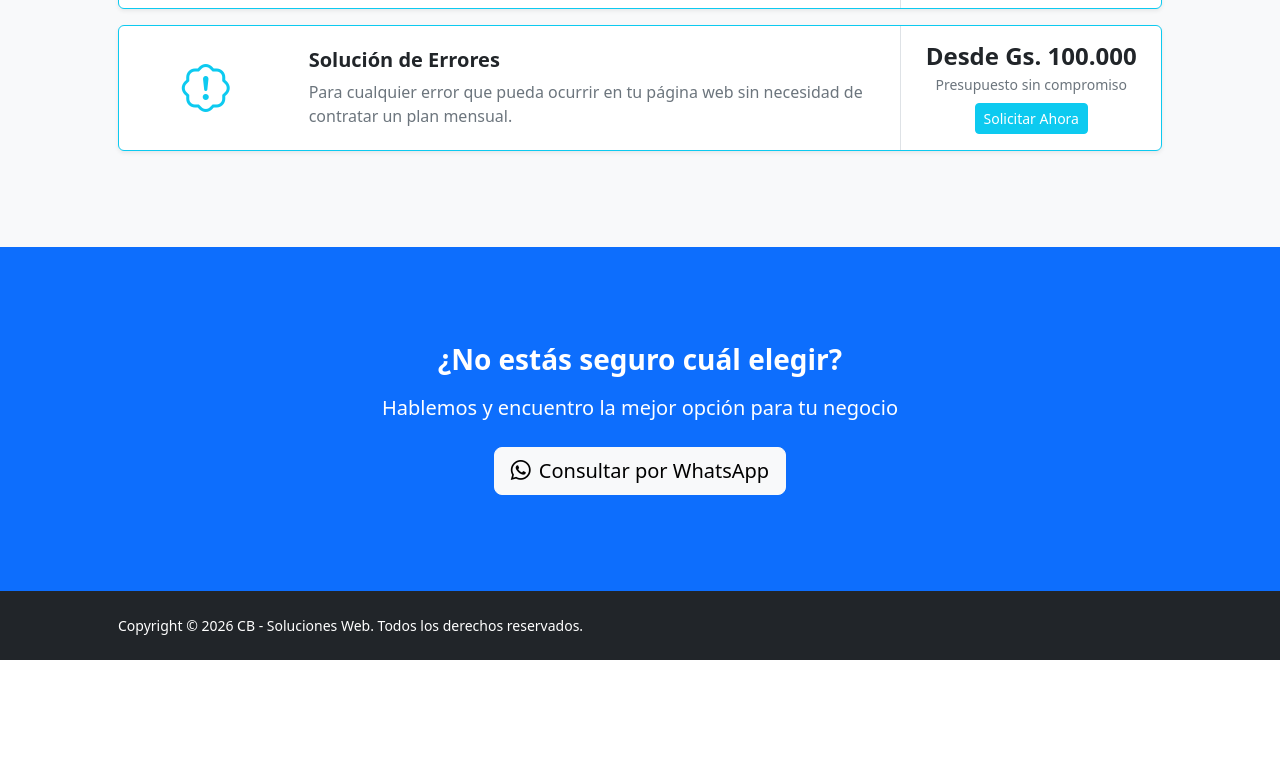
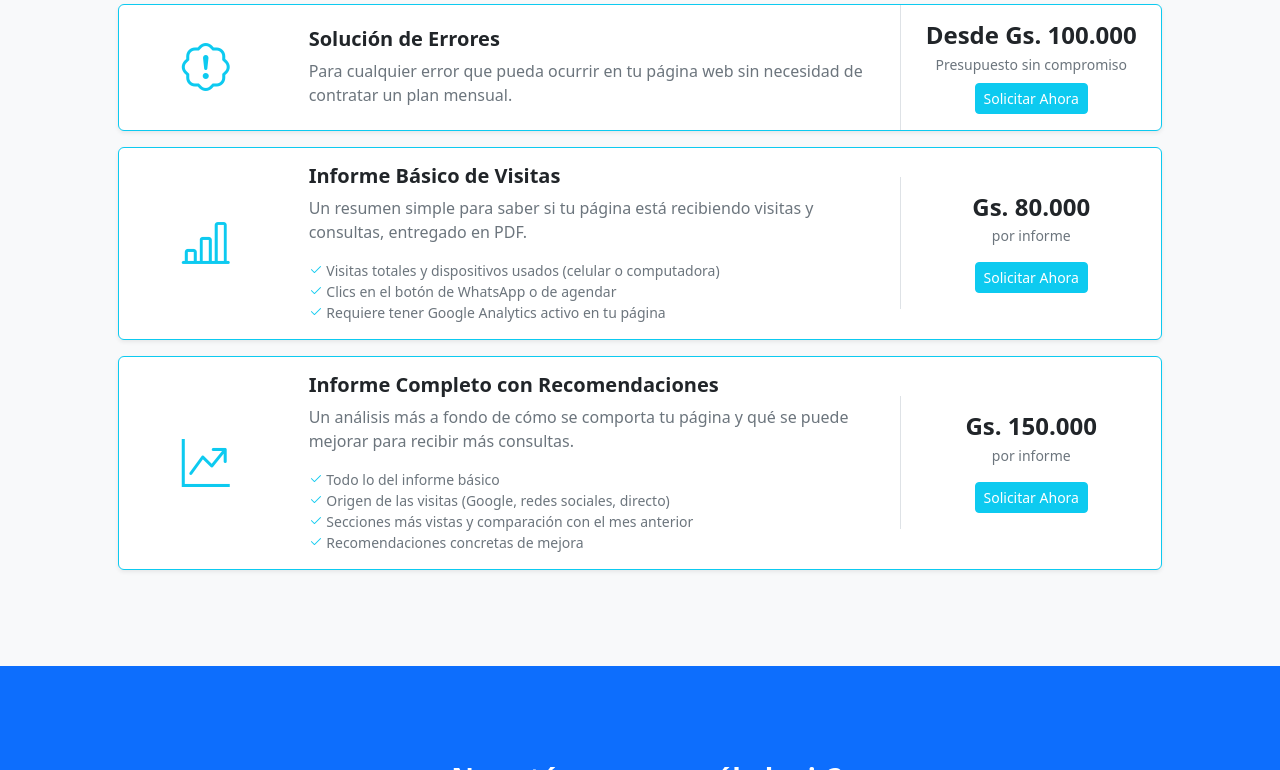
Before and after one commit to 0BernaL0/CB-SolucionesWeb, a plain HTML site: page pricing.html in a window 1280 px wide. Shown: the part 1687-2457 px from the top of the page. Before the commit the page ends 2347 px from the top, so only its background shows below. Drawn offline with nearby package versions, Linux system fonts and the light colour scheme.

Commit message:
Actualiza apartado de precios

```diff
--- a/pricing.html
+++ b/pricing.html
@@ -112,7 +112,9 @@
                     Plan Mensual Básico
                   </div>
                   <div class="mb-3">
-                    <span class="display-4 fw-bold">Gs. 150.000</span>
+                    <span class="display-5 fw-bold text-nowrap"
+                      >Gs. 150.000</span
+                    >
                     <span class="text-muted">/ mes</span>
                   </div>
                   <ul class="list-unstyled mb-4">
@@ -153,7 +155,9 @@
                     Plan Mensual Intermedio
                   </div>
                   <div class="mb-3">
-                    <span class="display-4 fw-bold">Gs. 300.000</span>
+                    <span class="display-5 fw-bold text-nowrap"
+                      >Gs. 300.000</span
+                    >
                     <span class="text-muted">/ mes</span>
                   </div>
                   <ul class="list-unstyled mb-4">
@@ -181,6 +185,11 @@
                       <i class="bi-check-circle-fill text-primary"></i>
                       Limpieza de archivos temporales
                     </li>
+                    <li class="mb-2">
+                      <i class="bi-check-circle-fill text-primary"></i>
+                      <strong>Informe mensual básico:</strong> visitas y clics
+                      en WhatsApp
+                    </li>
                   </ul>
                   <div class="d-grid">
                     <a
@@ -201,7 +210,9 @@
                     Plan Mensual Premium
                   </div>
                   <div class="mb-3">
-                    <span class="display-4 fw-bold">Gs. 500.000</span>
+                    <span class="display-5 fw-bold text-nowrap"
+                      >Gs. 500.000</span
+                    >
                     <span class="text-muted">/ mes</span>
                   </div>
                   <ul class="list-unstyled mb-4">
@@ -211,7 +222,7 @@
                     </li>
                     <li class="mb-2">
                       <i class="bi-check-circle-fill text-primary"></i>
-                      Cambios de texto e imágenes ilimitados
+                      Hasta 30 cambios de texto e imágenes al mes
                     </li>
                     <li class="mb-2">
                       <i class="bi-check-circle-fill text-primary"></i>
@@ -219,11 +230,13 @@
                     </li>
                     <li class="mb-2">
                       <i class="bi-check-circle-fill text-primary"></i>
-                      Prioridad en la atención al cliente
+                      Prioridad en la atención (respuesta en 24 hs hábiles)
                     </li>
                     <li class="mb-2">
                       <i class="bi-check-circle-fill text-primary"></i>
-                      Informe mensual del estado de la página web
+                      <strong>Informe mensual completo:</strong> estado de la
+                      página, visitas, origen del tráfico, clics en WhatsApp y
+                      recomendaciones de mejora
                     </li>
                   </ul>
                   <div class="d-grid">
@@ -385,56 +398,104 @@
             </div>
           </div>
 
-          <!-- Capacitación de usuarios -->
-          <!--div class="card mb-3 shadow-sm border-info">
+          <!-- Informe Básico -->
+          <div class="card mb-3 shadow-sm border-info">
             <div class="row g-0 align-items-center">
               <div class="col-md-2 text-center py-3">
                 <i
-                  class="bi bi-book"
+                  class="bi bi-bar-chart-line"
                   style="font-size: 3rem; color: #0dcaf0"
                 ></i>
               </div>
               <div class="col-md-7">
                 <div class="card-body">
-                  <h5 class="card-title fw-bold">Capacitación de Usuarios</h5>
+                  <h5 class="card-title fw-bold">Informe Básico de Visitas</h5>
                   <p class="card-text text-muted">
-                    Te enseño a manejar tu página web de forma autónoma.
+                    Un resumen simple para saber si tu página está recibiendo
+                    visitas y consultas, entregado en PDF.
                   </p>
                   <ul class="list-unstyled small mb-0 text-secondary">
                     <li>
                       <i class="bi bi-check2 text-info"></i>
-                      Aprenderás a cambiar imágenes, videos, texto y enlaces del
-                      contenido
+                      Visitas totales y dispositivos usados (celular o
+                      computadora)
                     </li>
                     <li>
                       <i class="bi bi-check2 text-info"></i>
-                      Sesión de capacitación de 1 hora
+                      Clics en el botón de WhatsApp o de agendar
                     </li>
                     <li>
                       <i class="bi bi-check2 text-info"></i>
-                      Incluye una guía PDF de resumen con los pasos clave
+                      Requiere tener Google Analytics activo en tu página
                     </li>
                   </ul>
                 </div>
               </div>
               <div class="col-md-3 text-center border-start">
                 <div class="card-body">
-                  <h4 class="fw-bold mb-1">200.000Gs</h4>
-                  <p class="text-muted small mb-2">1 sesión</p>
-                  <h5 class="fw-bold text-success mb-1">500.000Gs</h5>
-                  <p class="text-muted small mb-3">
-                    Paquete de 3 sesiones
-                    <span class="badge bg-success">Ahorrás 100.000Gs</span>
-                  </p>
+                  <h4 class="fw-bold mb-1">Gs. 80.000</h4>
+                  <p class="text-muted small">por informe</p>
                   <a
-                    href="https://wa.me/595991555954?text=Hola!%20Me%20gustaría%20agendar%20una%20capacitación%20de%20usuario."
+                    href="https://wa.me/595986282647?text=Hola!%20Quisiera%20solicitar%20el%20Informe%20Básico%20de%20Visitas."
                     class="btn btn-info btn-sm text-white"
                     >Solicitar Ahora</a
                   >
                 </div>
               </div>
             </div>
-          </div-->
+          </div>
+
+          <!-- Informe Completo -->
+          <div class="card mb-3 shadow-sm border-info">
+            <div class="row g-0 align-items-center">
+              <div class="col-md-2 text-center py-3">
+                <i
+                  class="bi bi-graph-up-arrow"
+                  style="font-size: 3rem; color: #0dcaf0"
+                ></i>
+              </div>
+              <div class="col-md-7">
+                <div class="card-body">
+                  <h5 class="card-title fw-bold">
+                    Informe Completo con Recomendaciones
+                  </h5>
+                  <p class="card-text text-muted">
+                    Un análisis más a fondo de cómo se comporta tu página y qué
+                    se puede mejorar para recibir más consultas.
+                  </p>
+                  <ul class="list-unstyled small mb-0 text-secondary">
+                    <li>
+                      <i class="bi bi-check2 text-info"></i>
+                      Todo lo del informe básico
+                    </li>
+                    <li>
+                      <i class="bi bi-check2 text-info"></i>
+                      Origen de las visitas (Google, redes sociales, directo)
+                    </li>
+                    <li>
+                      <i class="bi bi-check2 text-info"></i>
+                      Secciones más vistas y comparación con el mes anterior
+                    </li>
+                    <li>
+                      <i class="bi bi-check2 text-info"></i>
+                      Recomendaciones concretas de mejora
+                    </li>
+                  </ul>
+                </div>
+              </div>
+              <div class="col-md-3 text-center border-start">
+                <div class="card-body">
+                  <h4 class="fw-bold mb-1">Gs. 150.000</h4>
+                  <p class="text-muted small">por informe</p>
+                  <a
+                    href="https://wa.me/595986282647?text=Hola!%20Quisiera%20solicitar%20el%20Informe%20Completo%20con%20Recomendaciones."
+                    class="btn btn-info btn-sm text-white"
+                    >Solicitar Ahora</a
+                  >
+                </div>
+              </div>
+            </div>
+          </div>
         </div>
       </section>
 
```
